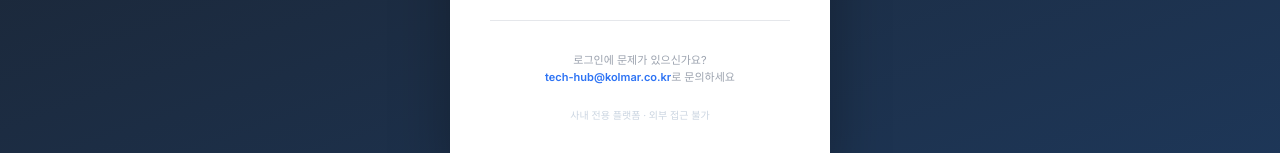
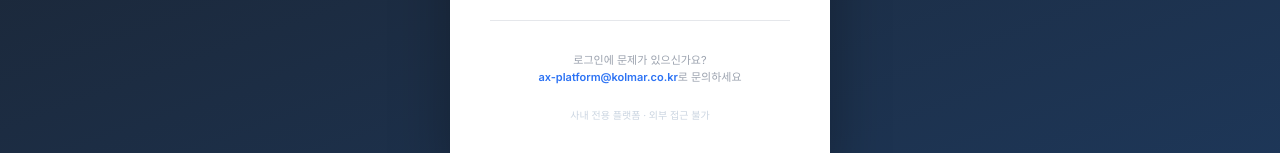
Before and after one commit to BaeNerd/Workspace, a React (Vite) app in the folder axplatform/frontend/: page /login in a window 1280 px wide. Shown: the part 476-629 px from the top of the page. Built offline with nearby package versions, Linux system fonts and the light colour scheme.

Commit message:
chore: 문의 메일 주소 ax-platform@kolmar.co.kr로 변경

```diff
--- a/axplatform/frontend/src/pages/LoginPage.tsx
+++ b/axplatform/frontend/src/pages/LoginPage.tsx
@@ -205,8 +205,8 @@ export default function LoginPage() {
         <div style={{ marginTop: 28, paddingTop: 20, borderTop: `1px solid ${COLOR.border}` }}>
           <p style={{ fontSize: 11, color: COLOR.text3, lineHeight: 1.6 }}>
             로그인에 문제가 있으신가요?<br />
-            <a href="mailto:tech-hub@kolmar.co.kr" style={{ color: COLOR.primary, fontWeight: 600, textDecoration: "none" }}>
-              tech-hub@kolmar.co.kr
+            <a href="mailto:ax-platform@kolmar.co.kr" style={{ color: COLOR.primary, fontWeight: 600, textDecoration: "none" }}>
+              ax-platform@kolmar.co.kr
             </a>
             로 문의하세요
           </p>
```
